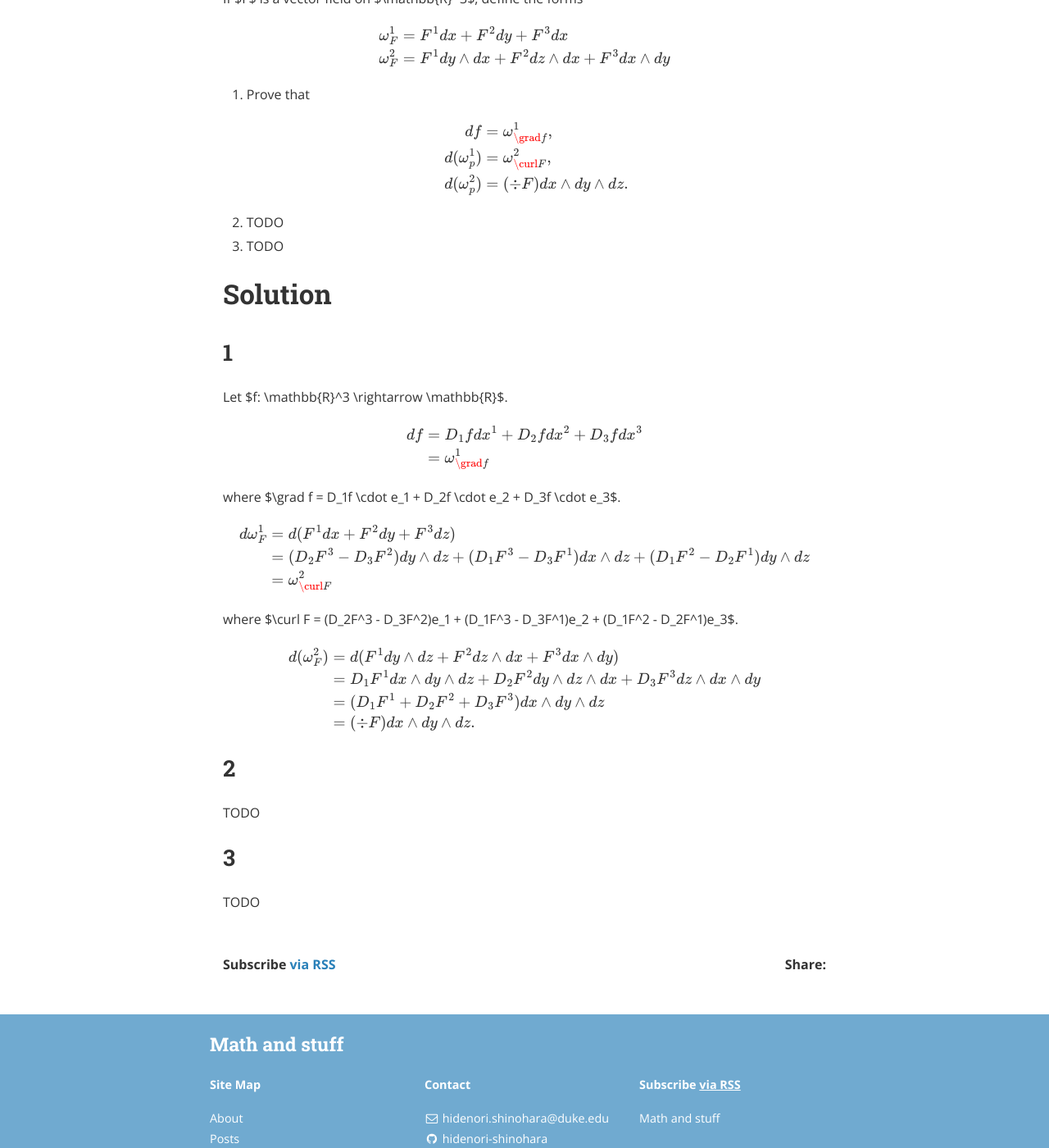
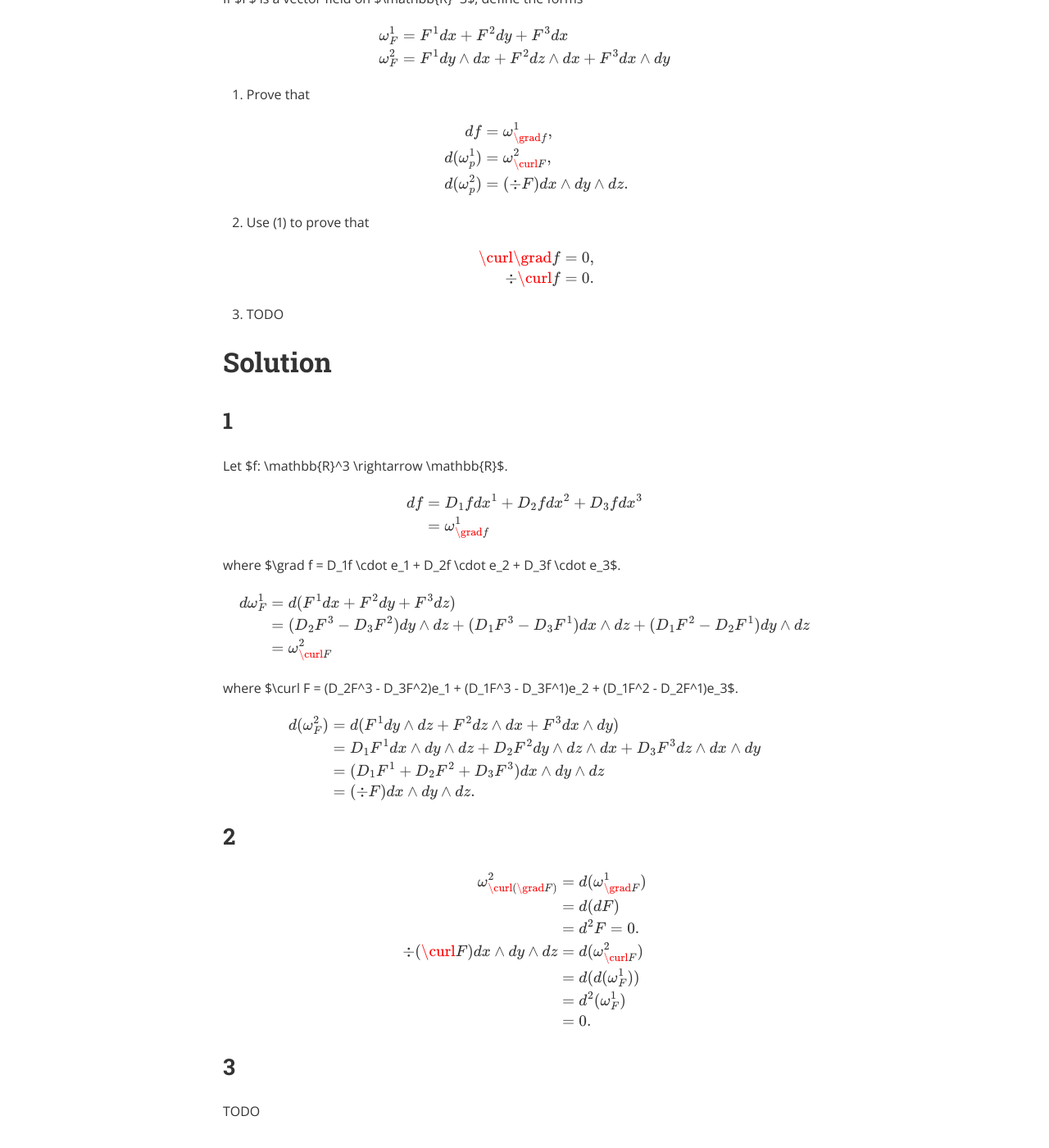
Before and after one commit to hidenori-shinohara/hidenori-shinohara.github.io, a Jekyll site: the page built from _posts/spivak/chapter4/2019-12-14-div-curl-grad-ex-4-19.md, in a window 1280 px wide and 1400 px high, scrolled down 432 px. Shown: the whole window at 82% size. Built offline with Jekyll 4.4.1, drawn with Linux system fonts in a browser that asks for light colours; nearby versions of some CDN libraries; formulas are drawn with MathJax 3.

Commit message:
Finish another subproblem in ex 4-19 [spivak]

```diff
--- a/_posts/spivak/chapter4/2019-12-14-div-curl-grad-ex-4-19.md
+++ b/_posts/spivak/chapter4/2019-12-14-div-curl-grad-ex-4-19.md
@@ -24,7 +24,15 @@ $$
      d(\omega^2_p) &= (\div F) dx \wedge dy \wedge dz.
    \end{align*}
    $$
-1. TODO
+1. Use (1) to prove that
+
+   $$
+   \begin{align*}
+     \curl \grad f &= 0, \\
+     \div \curl f &= 0.
+   \end{align*}
+   $$
+
 1. TODO
 
 # Solution
@@ -65,7 +73,20 @@ $$
 $$
 
 ## 2
-TODO
+
+$$
+\begin{align*}
+  \omega^2_{\curl(\grad F)}
+    &= d(\omega^1_{\grad F}) \\
+    &= d(dF) \\
+    &= d^2F = 0. \\
+  \div(\curl F) dx \wedge dy \wedge dz
+    &= d(\omega^2_{\curl F}) \\
+    &= d(d(\omega^1_F)) \\
+    &= d^2(\omega^1_F) \\
+    &= 0.
+\end{align*}
+$$
 
 ## 3
 TODO
```
